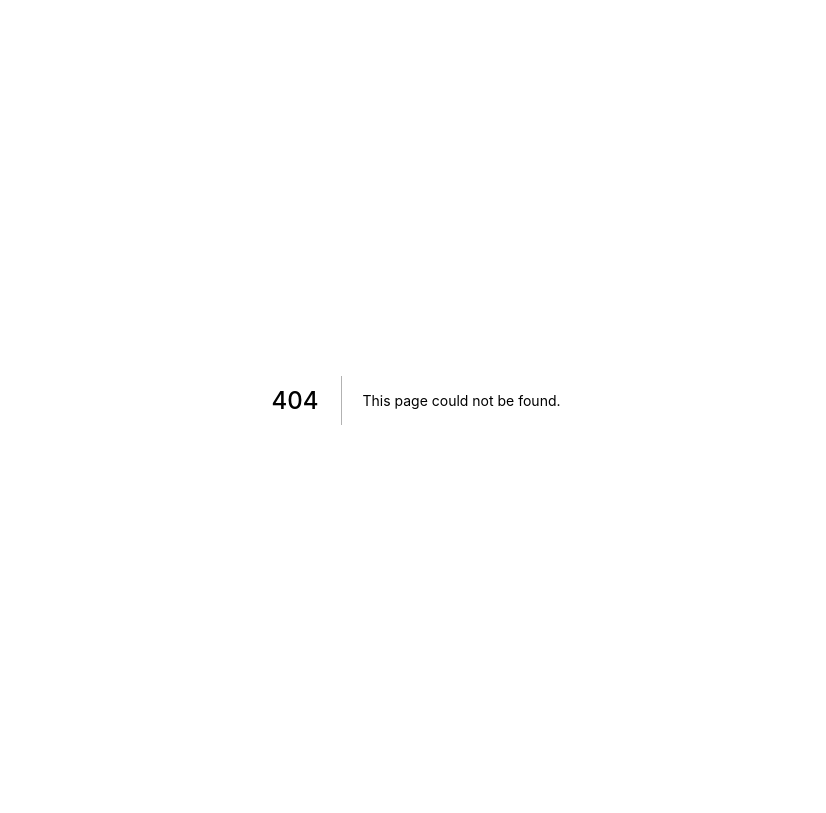
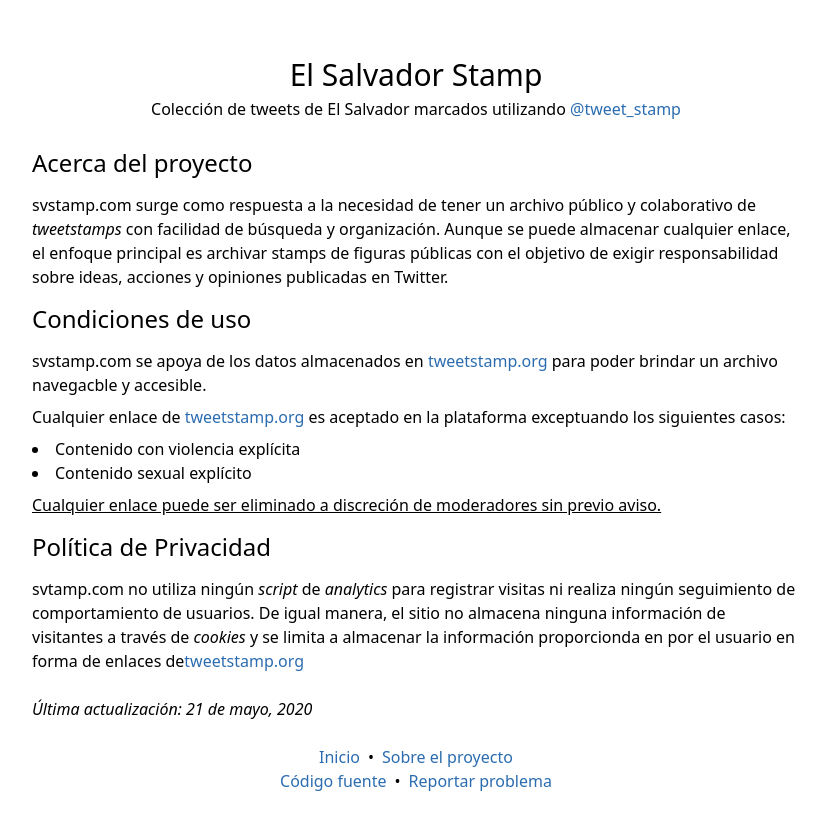
Before and after one commit to ricardoerl/svstamp, a Next.js app: page /info in a window 1280 px wide. Before the commit this address had no page. Shown: the whole page, without its empty margins (224-1050 px from the left). Built offline with nearby package versions, Linux system fonts and the light colour scheme.

Commit message:
Add info page and update layout

```diff
--- a/pages/_app.js
+++ b/pages/_app.js
@@ -1,7 +1,55 @@
 import '../styles/tailwind.css';
+import Link from 'next/link';
 
 function MyApp({ Component, pageProps }) {
-  return <Component {...pageProps} />;
+  return (
+    <div className="p-5">
+      <header className="text-center sm:pt-8">
+        <h1 className="text-3xl">El Salvador Stamp</h1>
+        <p>
+          Colección de tweets de El Salvador marcados utilizando{' '}
+          <a
+            href="https://tweetstamp.org/"
+            className="text-blue-700"
+            title="Enlace a tweetstamp.org"
+          >
+            @tweet_stamp
+          </a>
+        </p>
+      </header>
+      <Component {...pageProps} />
+      <footer className="text-center">
+        <p>
+          <Link href="/">
+            <a className="text-blue-700 mx-2" title="Enlace a código fuente">
+              Inicio
+            </a>
+          </Link>
+          &bull;
+          <Link href="/info">
+            <a className="text-blue-700 mx-2" title="Enlace a código fuente">
+              Sobre el proyecto
+            </a>
+          </Link>
+        </p>
+        <a
+          className="text-blue-700 mx-2"
+          href="https://github.com/ricardoerl/stampi"
+          title="Enlace a código fuente"
+        >
+          Código fuente
+        </a>
+        &bull;
+        <a
+          className="text-blue-700 mx-2"
+          href="https://github.com/ricardoerl/stampi/issues/new"
+          title="Enlace a reportar problema"
+        >
+          Reportar problema
+        </a>
+      </footer>
+    </div>
+  );
 }
 
 export default MyApp;
--- a/pages/index.js
+++ b/pages/index.js
@@ -101,21 +101,8 @@
   render() {
     const { url = '', tweets, isLoading } = this.state;
     return (
-      <div>
+      <>
         <SEO />
-        <div className="p-5">
-          <header className="text-center sm:py-8">
-            <h1 className="text-3xl">El Salvador Stamp</h1>
-            <p>
-              Colección de tweets de El Salvador marcados utilizando{' '}
-              <a
-                href="https://tweetstamp.org/"
-                className="text-blue-700"
-                title="Enlace a tweetstamp.org"
-              >
-                @tweet_stamp
-              </a>
-            </p>
         <form
           onSubmit={this.handleSubmit}
           autoComplete="off"
@@ -143,31 +130,12 @@
             </button>
           </div>
         </form>
-          </header>
         <main className="grid grid-cols-1 sm:grid-cols-2 md:grid-cols-3 gap-5 my-6">
           {tweets.map((tweet) => (
             <Tweet data={tweet} key={tweet._id} />
           ))}
         </main>
-          <footer className="text-center">
-            <a
-              className="text-blue-700 mx-2"
-              href="https://github.com/ricardoerl/stampi"
-              title="Enlace a código fuente"
-            >
-              Código fuente
-            </a>
-            &bull;
-            <a
-              className="text-blue-700 mx-2"
-              href="https://github.com/ricardoerl/stampi/issues/new"
-              title="Enlace a reportar problema"
-            >
-              Reportar problema
-            </a>
-          </footer>
-        </div>
-      </div>
+      </>
     );
   }
 }
--- /dev/null
+++ b/pages/info.js
@@ -0,0 +1,52 @@
+function Info() {
+  return (
+    <div className="max-w-3xl mx-auto mt-6">
+      <h1 className="text-2xl my-3">Acerca del proyecto</h1>
+      <p className="my-2">
+        svstamp.com surge como respuesta a la necesidad de tener un archivo
+        público y colaborativo de <i>tweetstamps</i> con facilidad de búsqueda y
+        organización. Aunque se puede almacenar cualquier enlace, el enfoque
+        principal es archivar stamps de figuras públicas con el objetivo de
+        exigir responsabilidad sobre ideas, acciones y opiniones publicadas en
+        Twitter.
+      </p>
+      <h1 className="text-2xl my-3">Condiciones de uso</h1>
+      <p className="my-2">
+        svstamp.com se apoya de los datos almacenados en{' '}
+        <a className="text-blue-700" href="https://tweetstamp.org/">
+          tweetstamp.org
+        </a>{' '}
+        para poder brindar un archivo navegacble y accesible.
+      </p>
+      <p className="my-2">
+        Cualquier enlace de{' '}
+        <a className="text-blue-700" href="https://tweetstamp.org/">
+          tweetstamp.org
+        </a>{' '}
+        es aceptado en la plataforma exceptuando los siguientes casos:
+      </p>
+      <ul className="list-disc list-inside">
+        <li>Contenido con violencia explícita</li>
+        <li>Contenido sexual explícito</li>
+      </ul>
+      <p className="my-2 underline">
+        Cualquier enlace puede ser eliminado a discreción de moderadores sin
+        previo aviso.
+      </p>
+      <h1 className="text-2xl my-3">Política de Privacidad</h1>
+      <p className="my-2">
+        svtamp.com no utiliza ningún <i>script</i> de <i>analytics</i> para
+        registrar visitas ni realiza ningún seguimiento de comportamiento de
+        usuarios. De igual manera, el sitio no almacena ninguna información de
+        visitantes a través de <i>cookies</i> y se limita a almacenar la
+        información proporcionda en por el usuario en forma de enlaces de
+        <a className="text-blue-700" href="https://tweetstamp.org/">
+          tweetstamp.org
+        </a>
+      </p>
+      <p className="my-6 italic">Última actualización: 21 de mayo, 2020</p>
+    </div>
+  );
+}
+
+export default Info;
```
Lines whose indentation alone changed are shown as unchanged.
